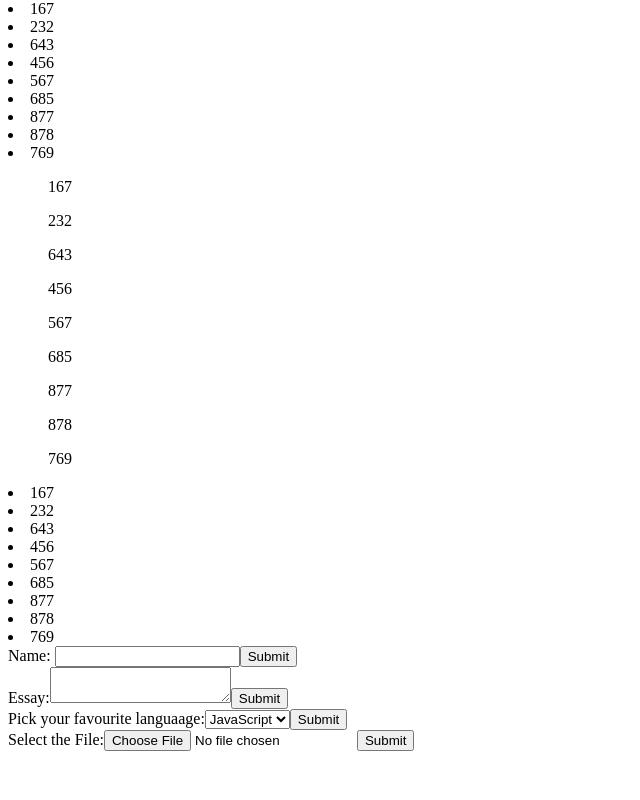
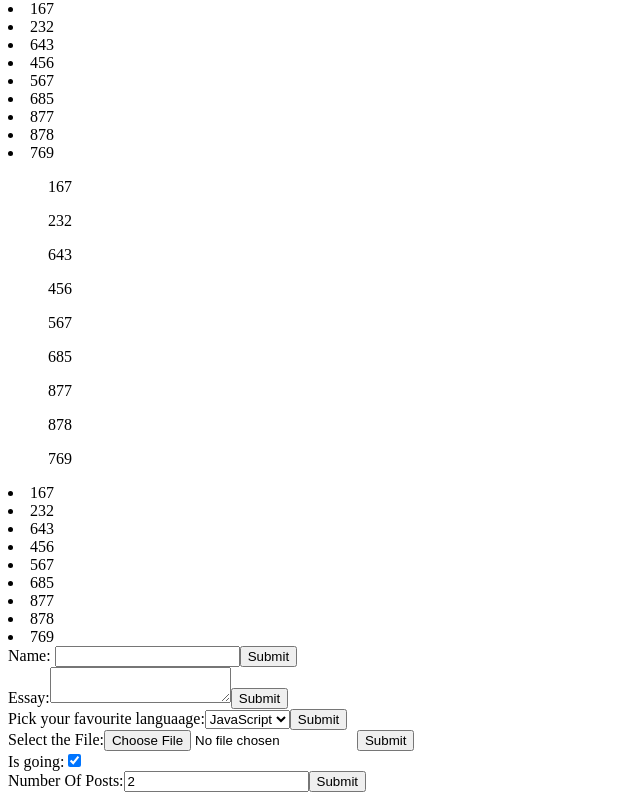
Before and after one commit to rahulvishwakarm/React-Fundamentals, a React (Create React App) app in the folder react-basics/: page / in a window 1280 px wide. Shown: the part 1388-2188 px from the top of the page, without its empty margins (0-640 px from the left). Before the commit the page ends 2147 px from the top, so only its background shows below. Built offline with nearby package versions, Linux system fonts and the light colour scheme.

Commit message:
Multiple Inputs in Form

```diff
--- a/react-basics/src/App.js
+++ b/react-basics/src/App.js
@@ -6,6 +6,7 @@ import InLIneIfLogicalAndOperator from "./Conditional Rendering/InLIneIfLogicalA
 import MainElementVariable from "./Conditional Rendering/MainElementVariable";
 import PreventComponentFromRendering from "./Conditional Rendering/PreventComponentFromRendering";
 import FileInputTag from "./Form/FileInputTag";
+import HandlingMultipleInput from "./Form/HandlingMultipleInput";
 import InputForm from "./Form/InputForm";
 import SelectOption from "./Form/SelectOption";
 import TextArea from "./Form/TextArea";
@@ -72,6 +73,7 @@ function App() {
         <TextArea/>
         <SelectOption/>
         <FileInputTag/>
+        <HandlingMultipleInput/>
     </div>
   );
 }
--- /dev/null
+++ b/react-basics/src/Form/HandlingMultipleInput.js
@@ -0,0 +1,49 @@
+import React, { Component } from 'react'
+
+class HandlingMultipleInput extends Component {
+    constructor(props) {
+        super(props);
+        this.state = {
+            isGoing:true,
+            numberOfGuests:2
+        };
+        this.handleInputChnage = this.handleInputChnage.bind(this);
+    }
+
+    handleInputChnage(event) {
+        const target = event.target;
+        const value = target.type === 'checkbox' ? target.checked:target.value;
+        const name = target.name;
+        this.setState({
+            [name]:value
+        });
+    }
+
+    render() {
+        return (
+            <form >
+                <label>
+                    Is going:
+                    <input
+                        name="isGoing"
+                        type="checkbox"
+                        checked={this.state.isGoing}
+                        onChange={this.handleInputChnage}
+                    />
+                </label>
+                <br/>
+                <label>
+                    Number Of Posts:
+                    <input
+                        name="numberOfGuests"
+                        type="number"
+                        value={this.state.numberOfGuests}
+                        onChange={this.handleInputChnage}
+                    />
+                </label>
+                <input type="submit" value="Submit"/>
+            </form>
+        )
+    }
+}
+export default  HandlingMultipleInput;
```
